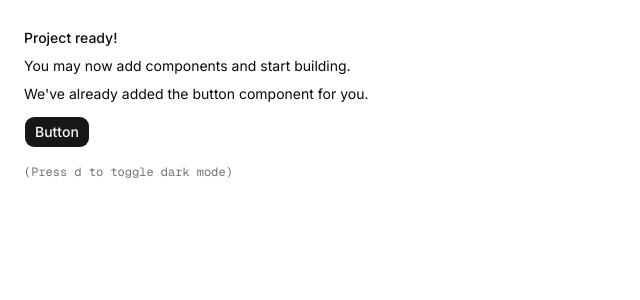
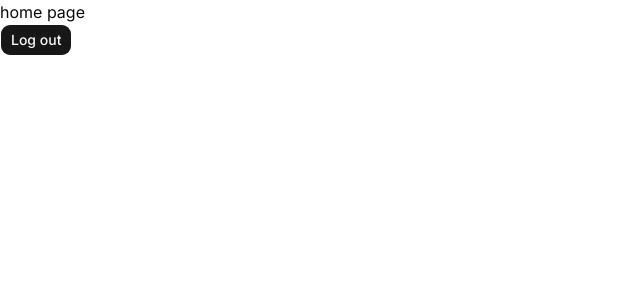
Before and after one commit to marvinalegre/links, a Next.js app: page / in a window 1280 px wide. Shown: the top 300 px of the page, without its empty margins (0-640 px from the left). Built offline with nearby package versions, Linux system fonts and the light colour scheme.

Commit message:
add logout button

```diff
--- a/app/actions/auth.ts
+++ b/app/actions/auth.ts
@@ -3,7 +3,7 @@
 import { z } from "zod"
 
 import { hashPassword } from "@/lib/auth/password"
-import { createSession } from "@/lib/auth/session"
+import { createSession, deleteSession } from "@/lib/auth/session"
 import { createUser, getUserByUsername } from "@/lib/auth/user"
 import { redirect } from "next/navigation"
 
@@ -84,3 +84,8 @@ export async function signup(
 
   redirect("/")
 }
+
+export async function logout() {
+  await deleteSession()
+  redirect("/login")
+}
--- a/app/page.tsx
+++ b/app/page.tsx
@@ -1,19 +1,13 @@
 import { Button } from "@/components/ui/button"
+import { logout } from "@/app/actions/auth"
 
 export default function Page() {
   return (
-    <div className="flex min-h-svh p-6">
-      <div className="flex max-w-md min-w-0 flex-col gap-4 text-sm leading-loose">
-        <div>
-          <h1 className="font-medium">Project ready!</h1>
-          <p>You may now add components and start building.</p>
-          <p>We&apos;ve already added the button component for you.</p>
-          <Button className="mt-2">Button</Button>
-        </div>
-        <div className="font-mono text-xs text-muted-foreground">
-          (Press <kbd>d</kbd> to toggle dark mode)
-        </div>
-      </div>
-    </div>
+    <>
+      <h1>home page</h1>
+      <form action={logout}>
+        <Button type="submit">Log out</Button>
+      </form>
+    </>
   )
 }
```
